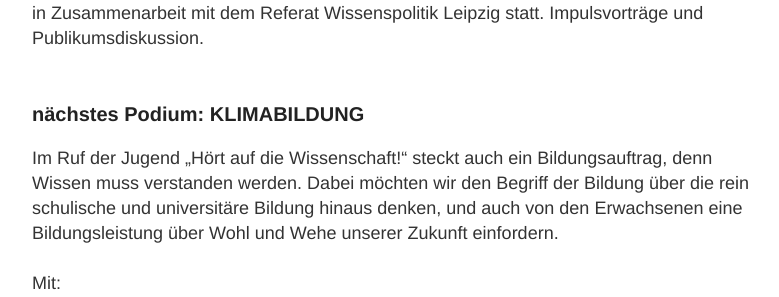
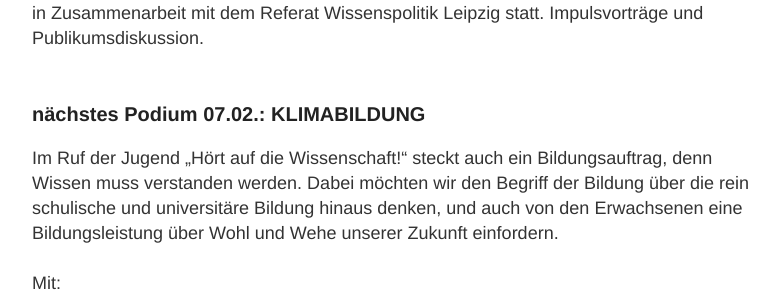
Before and after one commit to s4f-leipzig/s4f-leipzig.github.io, a Jekyll site: the page built from podium.html, in a window 1280 px wide and 900 px high. Shown: the part 357-654 px from the top of the window, without its empty margins (248-1027 px from the left). Built offline with Jekyll 4.4.1, drawn with Linux system fonts in a browser that asks for light colours.

Commit message:
Update podium.html

```diff
--- a/podium.html
+++ b/podium.html
@@ -5,7 +5,7 @@ layout: default
 Unser vierteljährliches Podium findet zu wechselnden Themen rund um den Klimaschutz in Zusammenarbeit mit dem Referat Wissenspolitik Leipzig statt. Impulsvorträge und Publikumsdiskussion.
 <br><br>
 
-<h3>nächstes Podium: KLIMABILDUNG</h3>
+<h3>nächstes Podium 07.02.: KLIMABILDUNG</h3>
 Im Ruf der Jugend „Hört auf die Wissenschaft!“ steckt auch ein Bildungsauftrag, denn Wissen muss verstanden werden. Dabei möchten wir den Begriff der Bildung über die rein schulische und universitäre Bildung hinaus denken, und auch von den Erwachsenen eine Bildungsleistung über Wohl und Wehe unserer Zukunft einfordern.
 <br><br>
 Mit:
```
